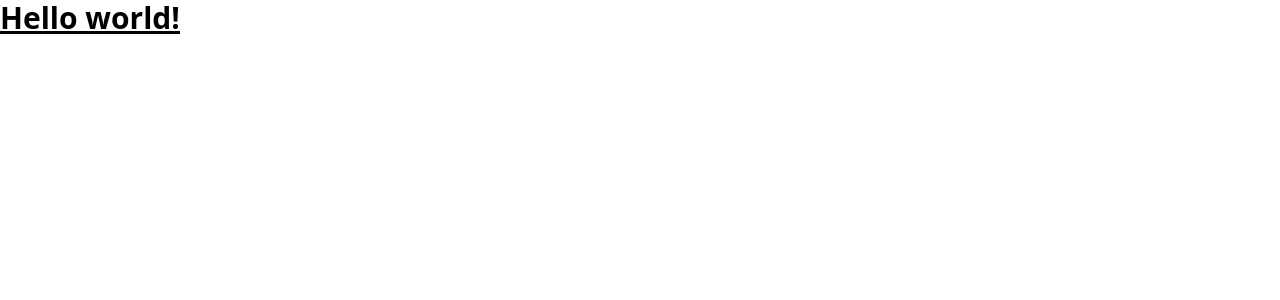
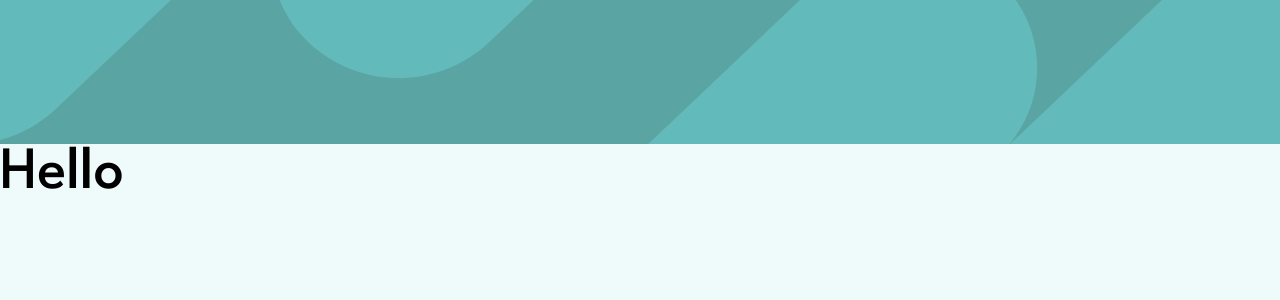
Before and after one commit to victorpatru/job-listing-fem, a React (Vite) app: page / in a window 1280 px wide. Shown: the top 300 px of the page. Built offline with nearby package versions, Linux system fonts and the light colour scheme.

Commit message:
feat: create header

```diff
--- a/src/App.jsx
+++ b/src/App.jsx
@@ -1,4 +1,27 @@
+/* Specs
+
+Your users should be able to:
+
+[] View the optimal layout for the site depending on their device's screen size
+[] See hover states for all interactive elements on the page
+[] Filter job listings based on the categories
+
+### Filtering
+
+
+Use the [data.json](./data.json) file to pull the data and then dynamically add the content. This would be perfect if you're looking to practice a JS library/framework like React, Vue, or Svelte.
+
+To add a filter, the user needs to click on the tablets on the right-side of the listing on desktop or the bottom on mobile. For each filter added, only listings containing all selected filters should be returned.
+
+
+*/
+
 function App() {
-  return <h1 className="text-3xl font-bold underline">Hello world!</h1>;
+  return (
+    <main className="min-h-screen bg-backgroundLightCyan font-serif">
+      <header className="bg-mobile-header-image bg-primaryCyan bg-no-repeat bg-cover bg-center h-36 md:bg-desktop-header-image"></header>
+      <h1 className="text-6xl">Hello</h1>
+    </main>
+  );
 }
 export default App;
--- a/tailwind.config.cjs
+++ b/tailwind.config.cjs
@@ -2,12 +2,6 @@
 module.exports = {
   content: ["./index.html", "./src/**/*.{js,ts,jsx,tsx}"],
   theme: {
-    screens: {
-      mobile: "480px",
-      tablet: "768px",
-      lg: "1020px",
-      desktop: "1440px",
-    },
     extend: {
       colors: {
         primaryCyan: "hsl(180, 29%, 50%)",
@@ -22,6 +16,15 @@ module.exports = {
       fontSize: {
         base: "15px",
       },
+      backgroundImage: {
+        "mobile-header-image": "url(src/assets/images/bg-header-mobile.svg)",
+        "desktop-header-image": "url(src/assets/images/bg-header-desktop.svg)",
+      },
+      screens: {
+        mobile: "480px",
+        md: "768px",
+        desktop: "1440px",
+      },
     },
   },
   plugins: [],
```
